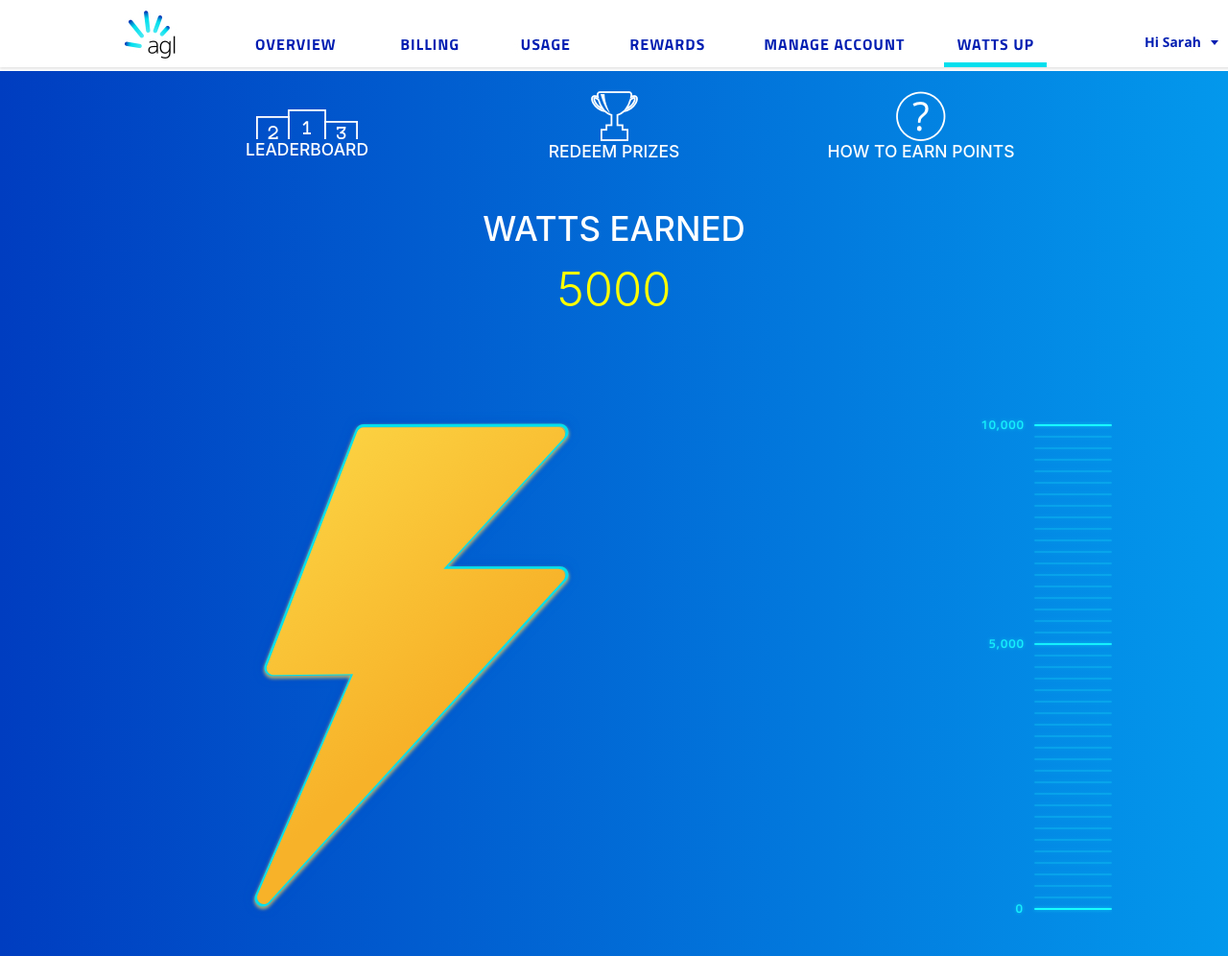
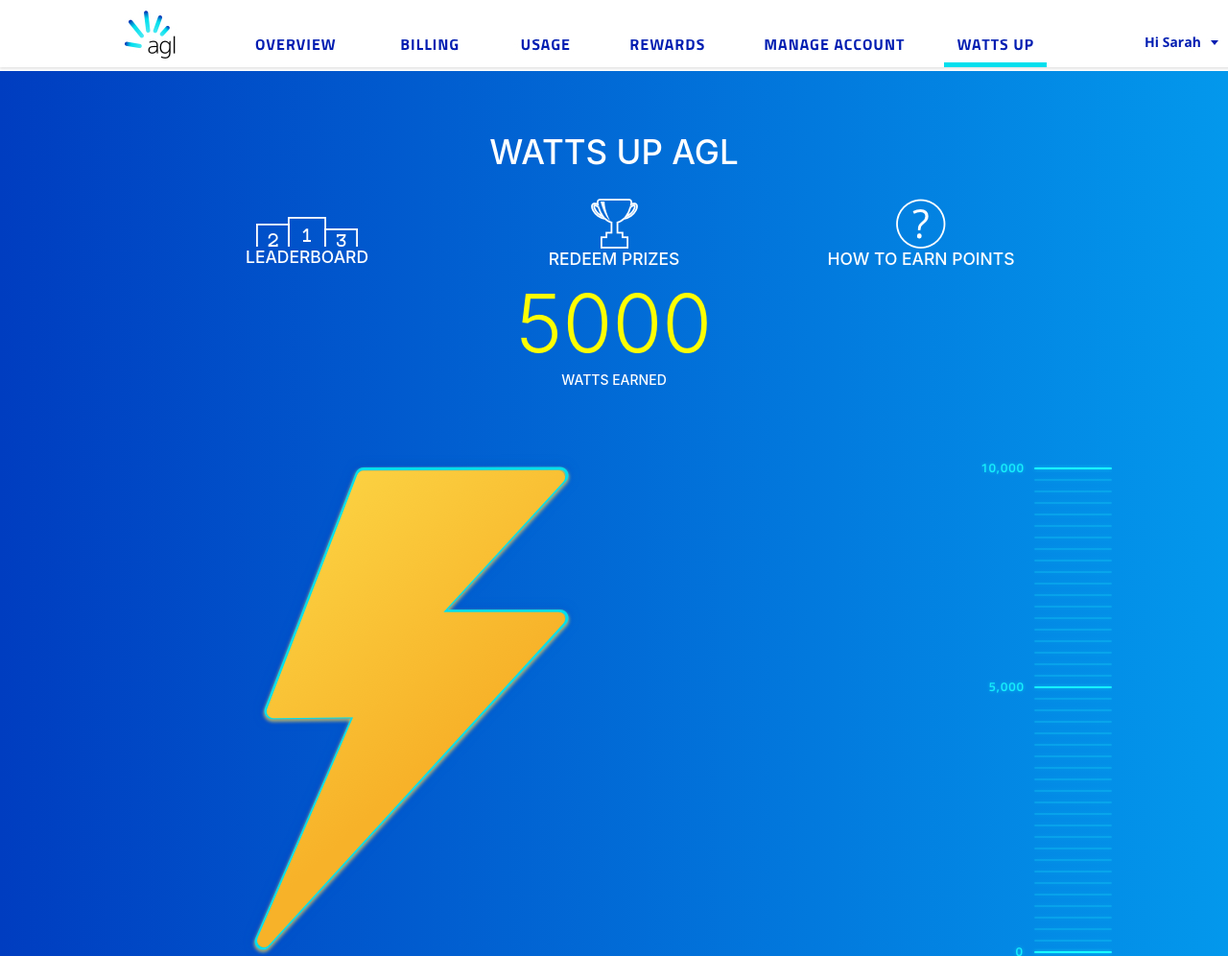
Before and after one commit to kandaraj/mighty-ducks, a plain HTML site: page index.html in a window 1280 px wide. Shown: the top 996 px of the page at 96% size. Drawn offline with nearby package versions, Linux system fonts and the light colour scheme; no server answers.

```diff
--- a/index.html
+++ b/index.html
@@ -20,6 +20,11 @@
 
     <div class="container">
       <br/>
+      <div class="pricing-header px-3 py-3 pt-md-5 pb-md-4 mx-auto text-center">
+        <h1 class="display-5 white">WATTS UP AGL</h1>
+      </div>
+
+
       <div class="row text-center">
 
         <div class="col-6 col-md">
@@ -36,11 +41,9 @@
         </div>
       </div>
 
-        <div class="pricing-header px-3 py-3 pt-md-5 pb-md-4 mx-auto text-center">
-            <h1 class="display-5 white">WATTS EARNED</h1>
-            <p class="lead">
-              <div class="display-4 white watt">5000</div>
-            </p>
+      <div class="text-center">
+        <div class="display-1 watt" style="color: yellow">5000</div>
+        <h6 class="white">WATTS EARNED</h6>
       </div>
 
 
--- a/main.css
+++ b/main.css
@@ -42,7 +42,7 @@
 }
 
 .watt {
-    color: yellow;
+    color:red;
 }
 
 .bolt {
```
Lines whose indentation alone changed are shown as unchanged.
